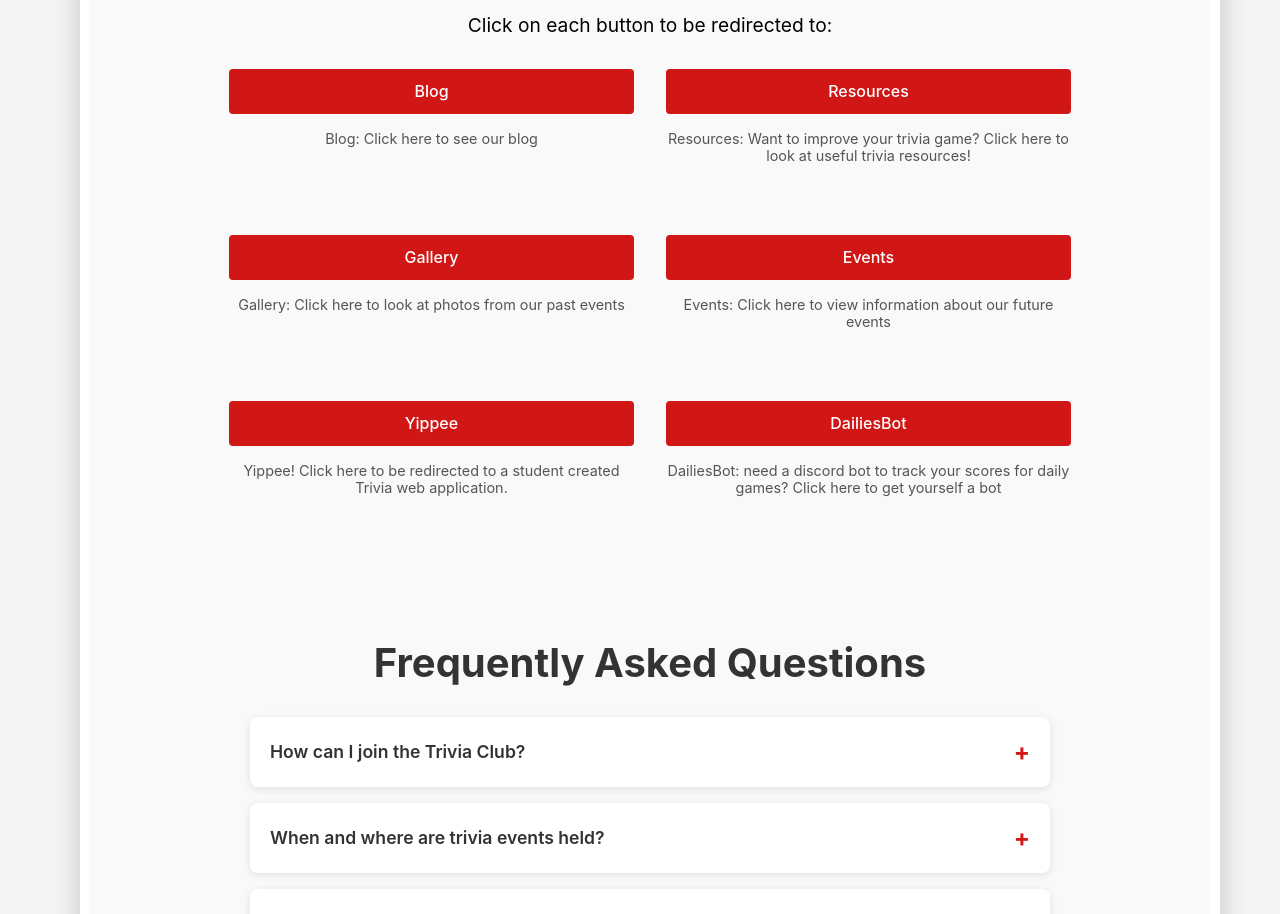
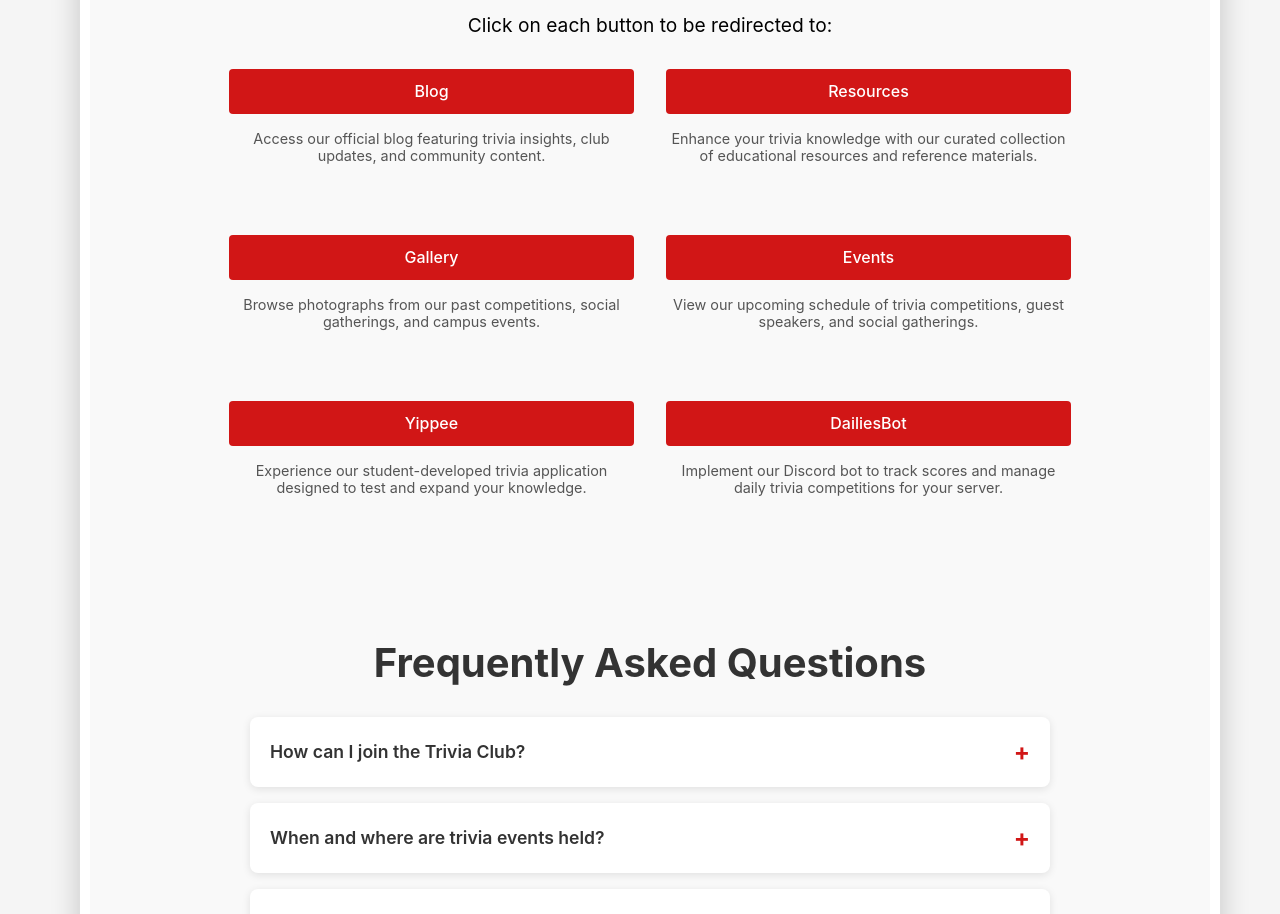
Before and after one commit to ChloeSVillaranda/ucalgary-trivia-club, a Next.js app: page / in a window 1280 px wide. Shown: the part 4280-5194 px from the top of the page. Built offline with nearby package versions, Linux system fonts and the light colour scheme.

Commit message:
feat: descriptive button description in other section

```diff
--- a/components/OtherSection.tsx
+++ b/components/OtherSection.tsx
@@ -32,32 +32,32 @@ const OtherSection: React.FC = () => {
     {
       name: "Blog",
       path: "/blog",
-      description: "Blog: Click here to see our blog"
+      description: "Access our official blog featuring trivia insights, club updates, and community content."
     },
     {
       name: "Resources",
       path: "/resources",
-      description: "Resources: Want to improve your trivia game? Click here to look at useful trivia resources!"
+      description: "Enhance your trivia knowledge with our curated collection of educational resources and reference materials."
     },
     {
       name: "Gallery",
       path: "/gallery",
-      description: "Gallery: Click here to look at photos from our past events"
+      description: "Browse photographs from our past competitions, social gatherings, and campus events."
     },
     {
       name: "Events",
       path: "/events",
-      description: "Events: Click here to view information about our future events"
+      description: "View our upcoming schedule of trivia competitions, guest speakers, and social gatherings."
     },
     {
       name: "Yippee",
       path: "/yippee",
-      description: "Yippee! Click here to be redirected to a student created Trivia web application."
+      description: "Experience our student-developed trivia application designed to test and expand your knowledge."
     },
     {
       name: "DailiesBot",
       path: "/dailiesbot",
-      description: "DailiesBot: need a discord bot to track your scores for daily games? Click here to get yourself a bot"
+      description: "Implement our Discord bot to track scores and manage daily trivia competitions for your server."
     }
   ];
 
```
